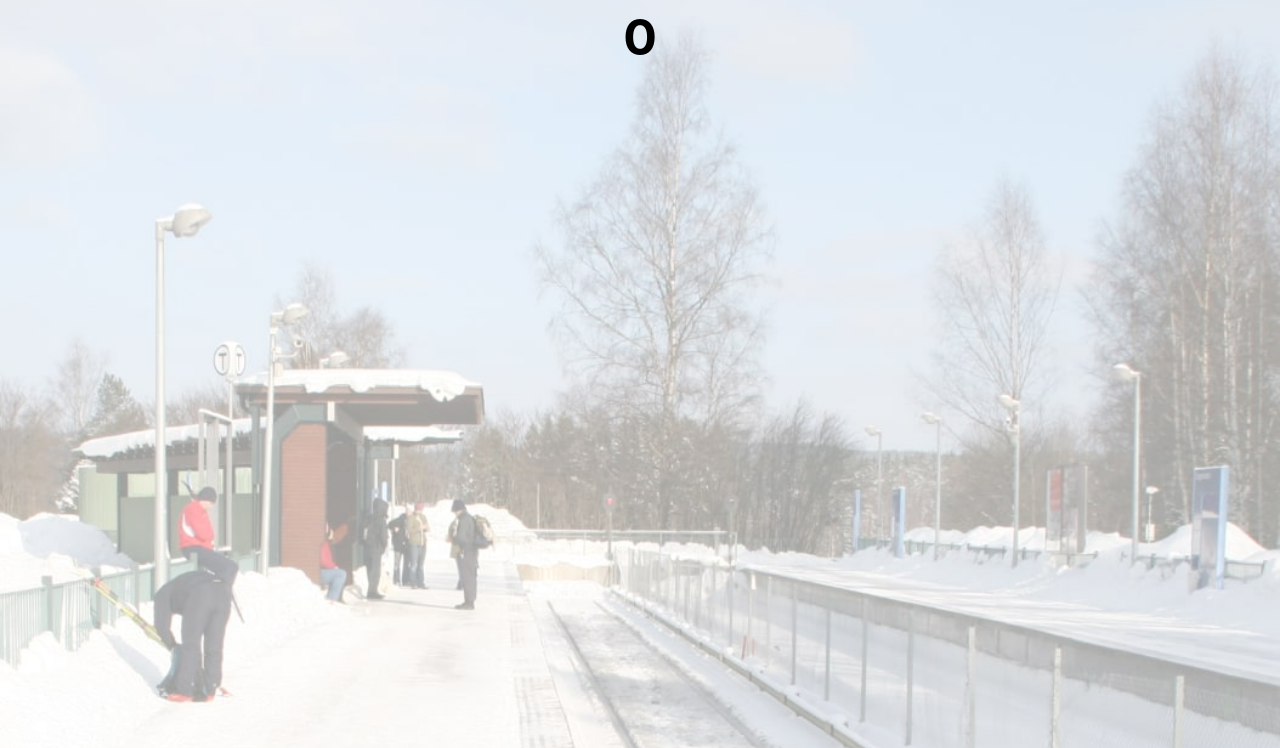
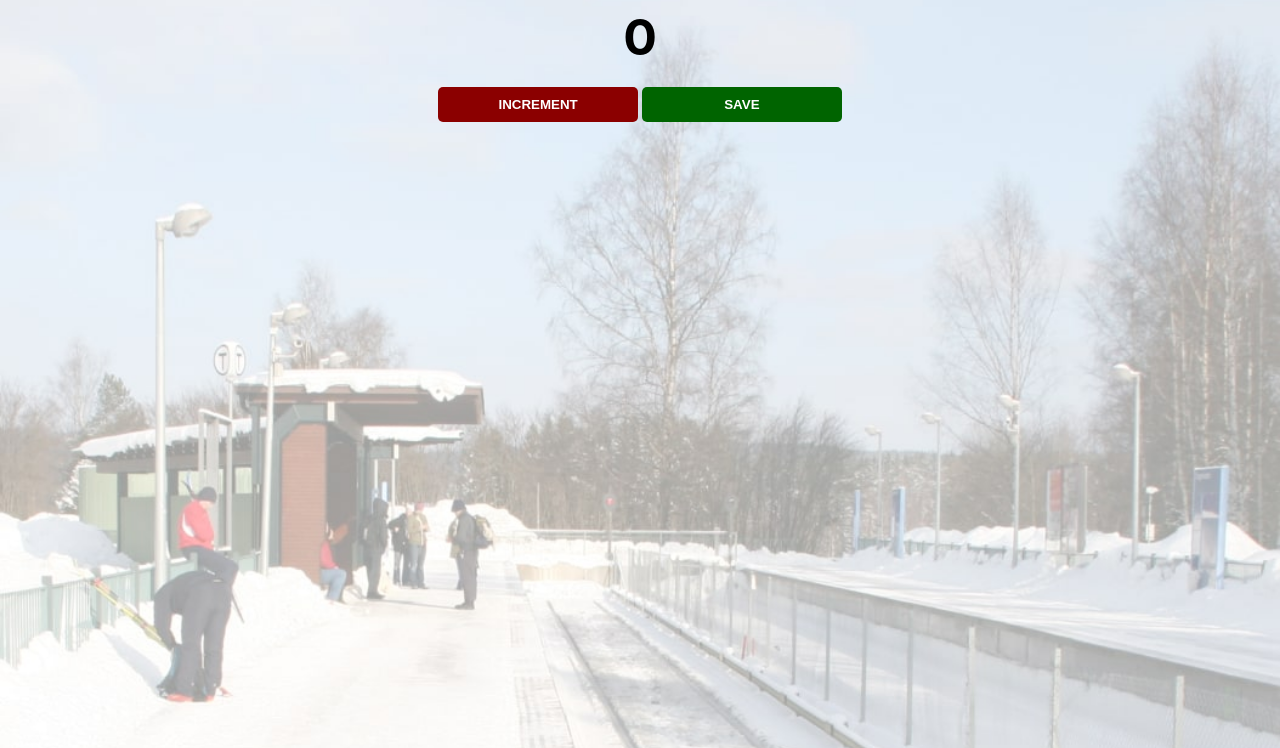
Before and after one commit to Issa-Abbadi/Passenger-counter, a plain HTML site: page index.html in a window 1280 px wide. Shown: the part 52-800 px from the top of the page. Drawn offline with Linux system fonts and the light colour scheme.

Commit message:
Added Increment Button

```diff
--- a/index.html
+++ b/index.html
@@ -5,6 +5,9 @@
   <body>
     <h1>People entered:</h1>
     <h2 id="count">0</h2>
+    <button id="increment-btn" onclick="increment()">INCREMENT</button>
+
+    <button id="save-btn" onclick="save()">SAVE</button>
   </body>
   <script src="index.js"></script>
 </html>
--- a/index.js
+++ b/index.js
@@ -1,5 +1,13 @@
 // document.getElementById("count").innerText = 5
 
-let count = 0;
+let count = 5;
 
 console.log(count);
+
+function increment() {
+  document.getElementById("count").innerText++;
+}
+
+function save() {
+  document.getElementById("count").innerText++;
+}
```
